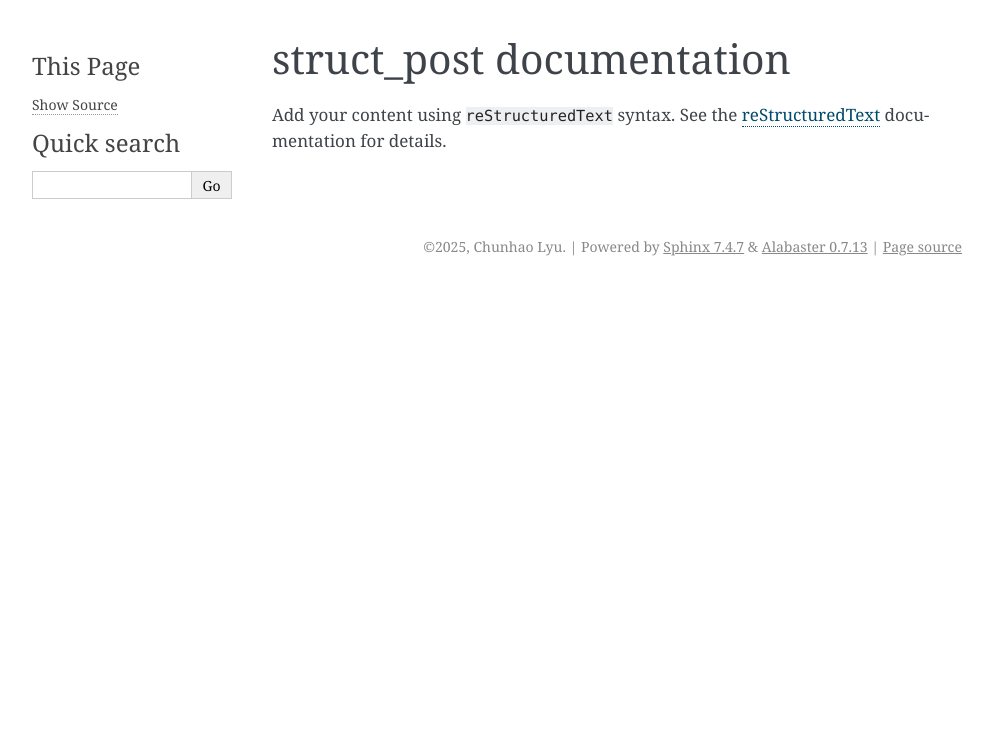
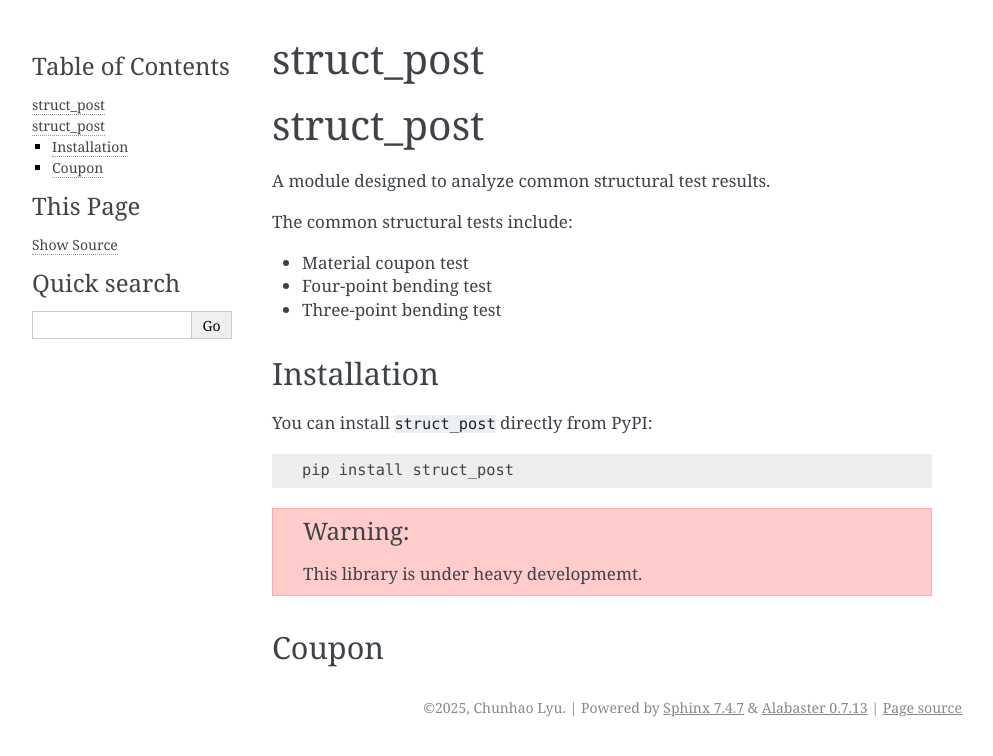
Before and after one commit to TimberEng/struct_post, a Sphinx documentation site: the page built from docs/source/index.md, in a window 1280 px wide. Shown: the top 756 px of the page, without its empty margins (148-1141 px from the left). Built offline with Sphinx 7.4.7, drawn with Linux system fonts in a browser that asks for light colours.

Commit message:
Add minor edits to index.md

````diff
--- a/docs/source/index.md
+++ b/docs/source/index.md
@@ -3,11 +3,16 @@
 % You can adapt this file completely to your liking, but it should at least
 % contain the root `toctree` directive.
 
-# struct_post documentation
+# struct_post
 
-Add your content using `reStructuredText` syntax. See the
-[reStructuredText](https://www.sphinx-doc.org/en/master/usage/restructuredtext/index.html)
-documentation for details.
+```{include} ../../README.md
+```
+
+```{warning}
+This library is under heavy developmemt.
+```
+
+## Coupon
 
 ```{toctree}
 :caption: 'Contents:'
````
